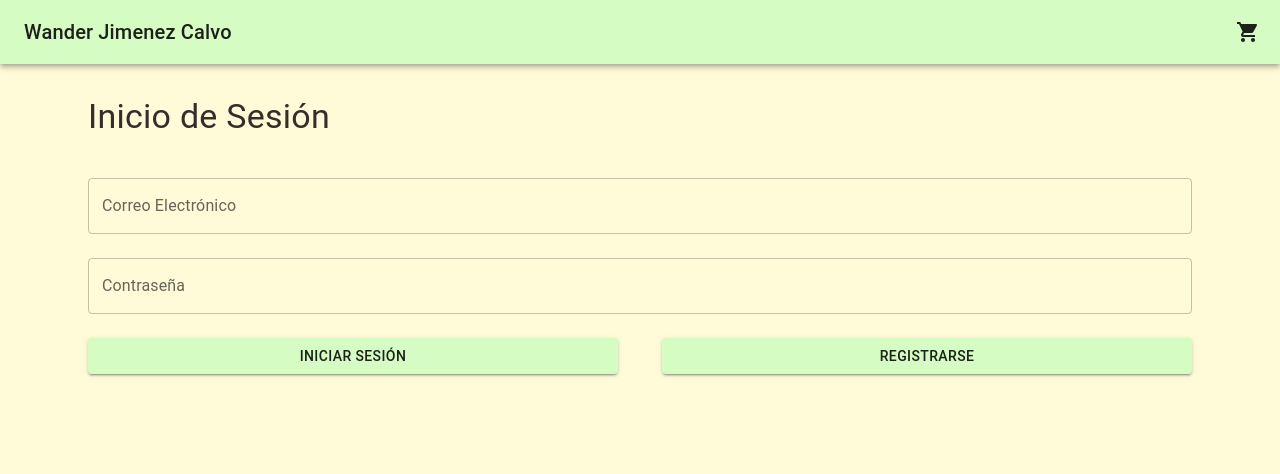
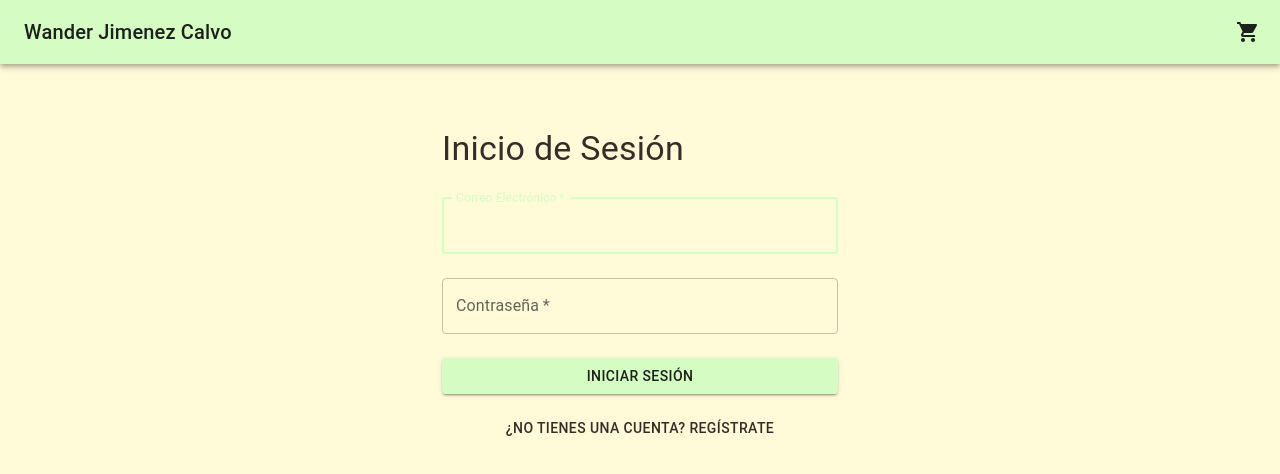
Before and after one commit to TuloShark/bases_datos, a React (Create React App) app: page /login in a window 1280 px wide. Shown: the top 474 px of the page. Built offline with nearby package versions, Linux system fonts and the light colour scheme.

Commit message:
Avance 2 30-10-2023

```diff
--- a/src/LoginPage.js
+++ b/src/LoginPage.js
@@ -1,75 +1,79 @@
 import React, { useState } from "react";
-import { Container, Typography, TextField, Button, Box } from "@mui/material";
+import { Container, Typography, TextField, Box, Button } from "@mui/material";
 import { useNavigate } from "react-router-dom";
 
 const LoginPage = () => {
-  const navigate = useNavigate();
-
-  const [credentials, setCredentials] = useState({
+  const [loginData, setLoginData] = useState({
     email: "",
     password: "",
   });
+  const navigate = useNavigate();
 
-  const handleChange = (e) => {
-    setCredentials({
-      ...credentials,
-      [e.target.name]: e.target.value,
-    });
+  const handleInputChange = (event) => {
+    const { name, value } = event.target;
+    setLoginData((prevData) => ({
+      ...prevData,
+      [name]: value,
+    }));
   };
 
-  const handleLogin = (e) => {
-    e.preventDefault();
+  const handleSubmit = (event) => {
+    event.preventDefault();
     // Lógica para iniciar sesión
-    // Por simplicidad, simplemente navegamos a la página de productos.
-    navigate("/");
-  };
+    console.log("Login data submitted: ", loginData);
 
-  const goToRegister = () => {
-    navigate("/register");
+    // Redireccionar a la página de productos.
+    navigate("/products");
   };
 
   return (
-    <Container>
-      <Typography variant="h4" gutterBottom>
-        Inicio de Sesión
-      </Typography>
-      <Box mt={3}>
-        <form onSubmit={handleLogin}>
+    <Container maxWidth="xs">
+      <Box my={8}>
+        <Typography variant="h4" gutterBottom>
+          Inicio de Sesión
+        </Typography>
+
+        <form onSubmit={handleSubmit}>
           <TextField
+            variant="outlined"
+            margin="normal"
+            required
             fullWidth
+            id="email"
             label="Correo Electrónico"
-            variant="outlined"
             name="email"
-            value={credentials.email}
-            onChange={handleChange}
-            margin="normal"
+            autoFocus
+            value={loginData.email}
+            onChange={handleInputChange}
           />
           <TextField
+            variant="outlined"
+            margin="normal"
+            required
             fullWidth
+            name="password"
+            label="Contraseña"
             type="password"
-            label="Contraseña"
-            variant="outlined"
-            name="password"
-            value={credentials.password}
-            onChange={handleChange}
-            margin="normal"
+            id="password"
+            value={loginData.password}
+            onChange={handleInputChange}
           />
-          <Box mt={2} display="flex" justifyContent="space-between">
-            <Button
-              type="submit"
-              variant="contained"
-              color="primary"
-              style={{ width: "48%" }}
-            >
+
+          <Box mt={2}>
+            <Button type="submit" fullWidth variant="contained" color="primary">
               Iniciar Sesión
             </Button>
+          </Box>
+
+          {/* Botón para navegar a la página de registro */}
+          <Box mt={2}>
             <Button
-              variant="contained"
-              color="primary"
-              style={{ width: "48%" }}
-              onClick={goToRegister}
+              fullWidth
+              variant="text"
+              color="inherit" // Asegúrate de que el color sea heredado.
+              onClick={() => navigate("/register")}
             >
-              Registrarse
+              ¿No tienes una cuenta? Regístrate
             </Button>
           </Box>
         </form>
--- a/src/RegisterPage.js
+++ b/src/RegisterPage.js
@@ -1,79 +1,80 @@
 import React, { useState } from "react";
-import { Container, Typography, TextField, Button, Box } from "@mui/material";
+import { Container, Typography, TextField, Box, Button } from "@mui/material";
 import { useNavigate } from "react-router-dom";
 
 const RegisterPage = () => {
-  const navigate = useNavigate();
-
-  const [userData, setUserData] = useState({
+  const [registerData, setRegisterData] = useState({
     email: "",
     password: "",
     confirmPassword: "",
   });
+  const navigate = useNavigate();
 
-  const handleChange = (e) => {
-    setUserData({
-      ...userData,
-      [e.target.name]: e.target.value,
-    });
+  const handleInputChange = (event) => {
+    const { name, value } = event.target;
+    setRegisterData((prevData) => ({
+      ...prevData,
+      [name]: value,
+    }));
   };
 
-  const handleRegister = (e) => {
-    e.preventDefault();
-    // Aquí vendría la lógica para registrarse
-    // Por simplicidad, asumimos que el registro es exitoso y navegamos a la página de inicio.
-    // navigate('/');
+  const handleSubmit = (event) => {
+    event.preventDefault();
+    // Aquí puedes agregar la lógica para registrarse, como enviar los datos al servidor
+    console.log("Register data submitted: ", registerData);
+
+    // Si el registro es exitoso, redirecciona a la página de inicio de sesión
+    navigate("/login");
   };
 
   return (
-    <Container>
-      <Typography variant="h4" gutterBottom>
-        Registrar Usuario
-      </Typography>
-      <Box mt={3}>
-        <form onSubmit={handleRegister}>
+    <Container maxWidth="xs">
+      <Box my={8}>
+        <Typography variant="h4" gutterBottom>
+          Registrarse
+        </Typography>
+
+        <form onSubmit={handleSubmit}>
           <TextField
+            variant="outlined"
+            margin="normal"
+            required
             fullWidth
+            id="email"
             label="Correo Electrónico"
-            variant="outlined"
             name="email"
-            value={userData.email}
-            onChange={handleChange}
-            margin="normal"
+            autoFocus
+            value={registerData.email}
+            onChange={handleInputChange}
           />
           <TextField
+            variant="outlined"
+            margin="normal"
+            required
             fullWidth
+            name="password"
+            label="Contraseña"
             type="password"
-            label="Contraseña"
-            variant="outlined"
-            name="password"
-            value={userData.password}
-            onChange={handleChange}
-            margin="normal"
+            id="password"
+            value={registerData.password}
+            onChange={handleInputChange}
           />
           <TextField
+            variant="outlined"
+            margin="normal"
+            required
             fullWidth
+            name="confirmPassword"
+            label="Confirmar Contraseña"
             type="password"
-            label="Confirmar Contraseña"
-            variant="outlined"
-            name="confirmPassword"
-            value={userData.confirmPassword}
-            onChange={handleChange}
-            margin="normal"
+            id="confirmPassword"
+            value={registerData.confirmPassword}
+            onChange={handleInputChange}
           />
+
           <Box mt={2}>
-            <Button type="submit" variant="contained" color="primary" fullWidth>
+            <Button type="submit" fullWidth variant="contained" color="primary">
               Registrarse
-            </Button>
-          </Box>
-          <Box mt={2}>
-            <Button
-              variant="text"
-              color="default"
-              fullWidth
-              onClick={() => navigate("/login")}
-            >
-              ¿Ya tienes cuenta? Iniciar Sesión
             </Button>
           </Box>
         </form>
```
